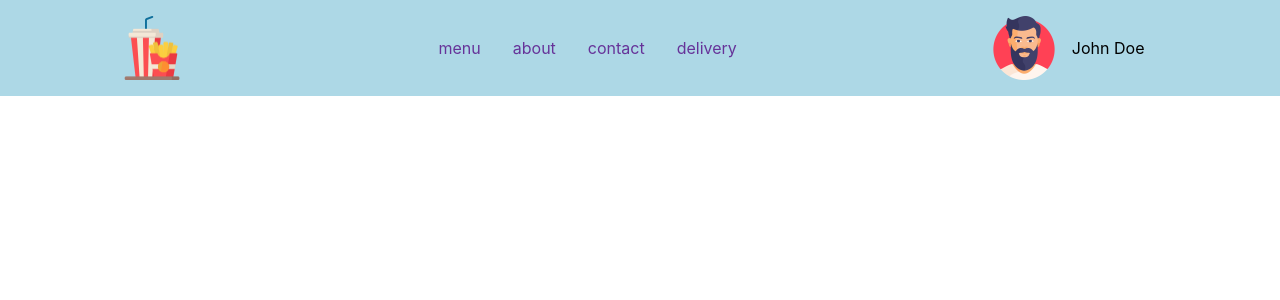
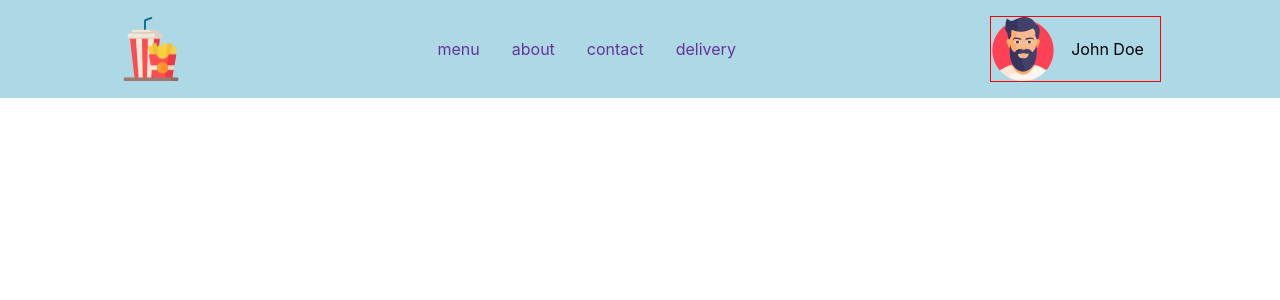
Before and after one commit to wwwax/foody, a React (Create React App) app: page / in a window 1280 px wide. Shown: the top 300 px of the page. Built offline with nearby package versions, Linux system fonts and the light colour scheme.

Commit message:
dropdown-toggle

```diff
--- a/src/components/user-menu/UserMenu.js
+++ b/src/components/user-menu/UserMenu.js
@@ -1,4 +1,4 @@
-import React from "react";
+import React, { createRef } from "react";
 import avatar from "../../images/avatar.png";
 import Dropdown from "../dropdown/Dropdown";
 
@@ -9,18 +9,39 @@ class UserMenu extends React.Component {
         isDropdownOpen: false,
     };
 
+    containerRef = createRef();
+
     toggleDropdown = () => {
         this.setState((prev) => ({
             isDropdownOpen: !prev.isDropdownOpen,
         }));
     };
 
+    handleClick = (e) => {
+        if (!this.containerRef.current.contains(e.target)) {
+            this.setState({ isDropdownOpen: false });
+        }
+    };
+
+    componentDidMount() {
+        window.addEventListener("click", this.handleClick);
+    }
+
+    componentWillUnmount() {
+        window.removeEventListener("click", this.handleClick);
+    }
+
     render() {
         const { isDropdownOpen } = this.state;
         const { width } = this.props;
 
         return (
-            <div className="UserMenu" onClick={this.toggleDropdown}>
+            <div
+                style={{ border: "1px solid red" }}
+                className="UserMenu"
+                onClick={this.toggleDropdown}
+                ref={this.containerRef}
+            >
                 <img width={width} src={avatar} alt="avatar" />
                 <span className="UserName">{name}</span>
                 {isDropdownOpen && <Dropdown />}
```
